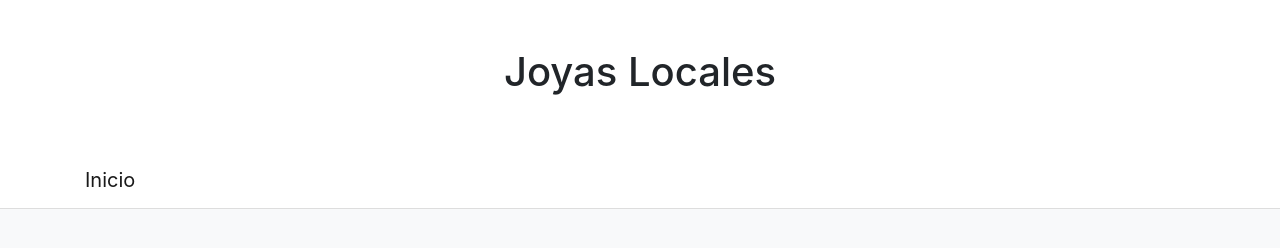
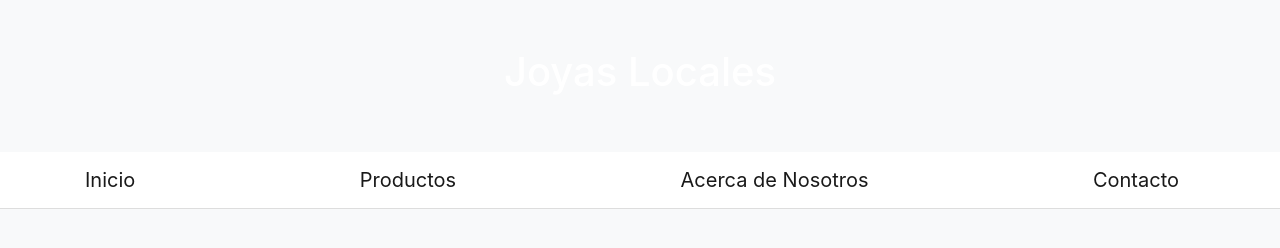
Before and after one commit to drmedina6/Taller_WALC, a plain HTML site: page index.html in a window 1280 px wide. Drawn offline with nearby package versions, Linux system fonts and the light colour scheme; files that its build step writes are made by us from their sources; files whose address does not match are found by name.

Commit message:
Update index.html

```diff
--- a/index.html
+++ b/index.html
@@ -10,27 +10,21 @@
 <body>
 
     <!-- Header -->
-    <header class="bg-white text-center py-5">
+    <header class="bg-gold text-white text-center py-5">
         <h1>Joyas Locales</h1>
     </header>
 
-    <!-- Menú -->
+    <!-- Menú de Navegación -->
     <nav class="navbar navbar-expand-lg navbar-light bg-white">
         <div class="container">
             <a class="navbar-brand" href="#">Inicio</a>
-            <!-- Agrega más enlaces de menú según sea necesario -->
+            <a class="navbar-brand" href="productos.html">Productos</a>
+            <a class="navbar-brand" href="about.html">Acerca de Nosotros</a>
+            <a class="navbar-brand" href="contacto.html">Contacto</a>
         </div>
     </nav>
 
-    <!-- Slider -->
-    <section id="slider" class="container-fluid">
-        <!-- Aquí puedes agregar tu código para el slider usando Bootstrap Carousel -->
-    </section>
-
-    <!-- Álbum de Imágenes -->
-    <section id="album" class="container py-5">
-        <!-- Aquí puedes agregar tu código para el álbum de imágenes con texto referente a cada joya -->
-    </section>
+    <!-- Contenido de la Página Principal -->
 
     <script src="js/jquery.min.js"></script>
     <script src="js/bootstrap.bundle.min.js"></script>
```
